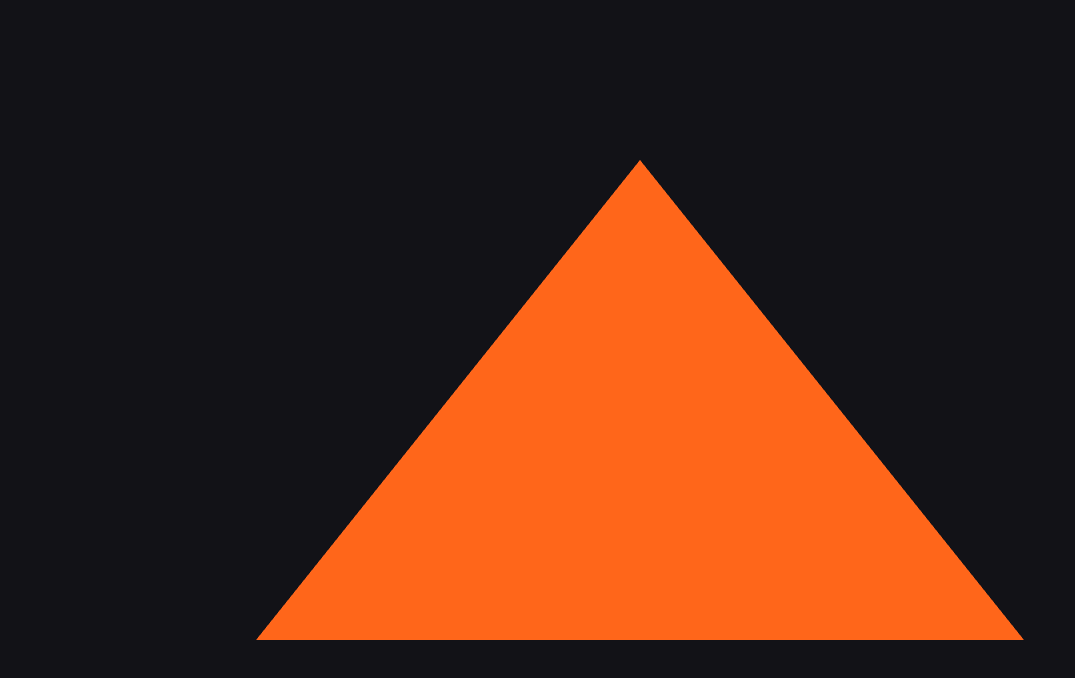
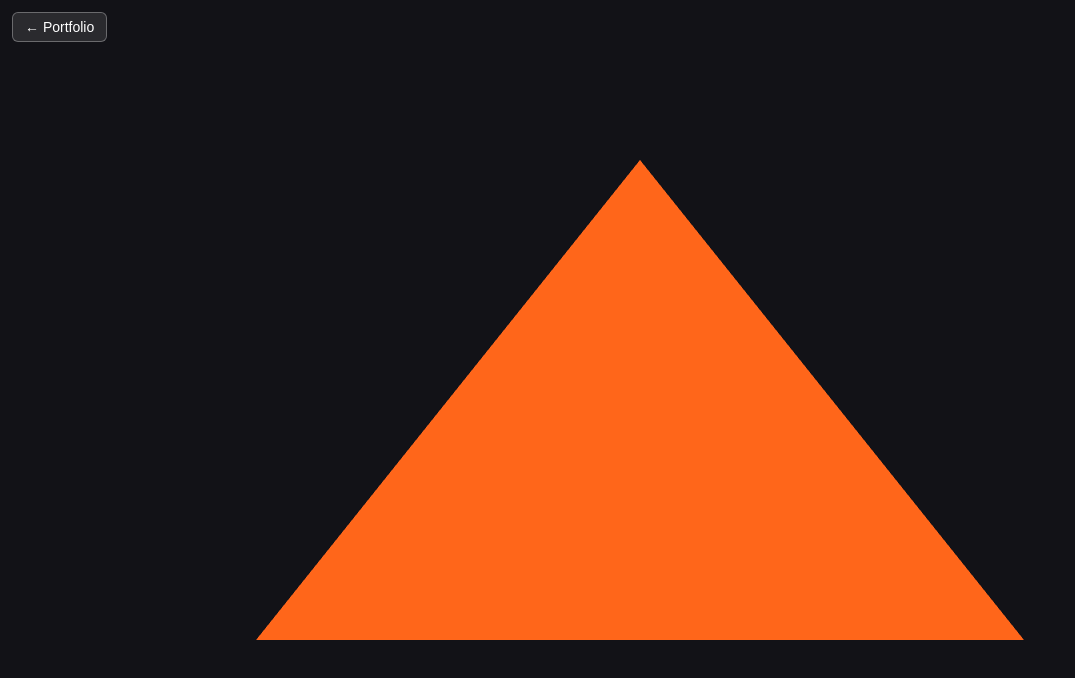
Before and after one commit to Skauron/webgl-game-portfolio, a website built with Vite: page games/demo/index.html in a window 1280 px wide. Shown: the whole page, without its empty margins (0-1075 px from the left). Built offline with nearby package versions, Linux system fonts and the light colour scheme.

Commit message:
Add back-to-portfolio link on every game page
Fixed top-left "← Portfolio" button on all four games, linking back
to the root landing page.

```diff
--- a/games/demo/index.html
+++ b/games/demo/index.html
@@ -6,9 +6,27 @@
     <style>
       html, body { margin: 0; height: 100%; background: #111; }
       canvas { display: block; width: 100vw; height: 100vh; }
+      #back-link {
+        position: fixed;
+        top: 12px;
+        left: 12px;
+        z-index: 20;
+        color: #fff;
+        text-decoration: none;
+        font-size: 14px;
+        font-family: sans-serif;
+        background: rgba(255, 255, 255, 0.1);
+        border: 1px solid rgba(255, 255, 255, 0.3);
+        border-radius: 6px;
+        padding: 6px 12px;
+      }
+      #back-link:hover {
+        background: rgba(255, 255, 255, 0.2);
+      }
     </style>
   </head>
   <body>
+    <a id="back-link" href="../../">← Portfolio</a>
     <canvas id="viewport"></canvas>
     <script type="module" src="./main.js"></script>
   </body>
```
Also changed, not shown: games/invaders/index.html (+17 -0 lines), games/pacman/index.html (+17 -0 lines), games/pong/index.html (+17 -0 lines).
